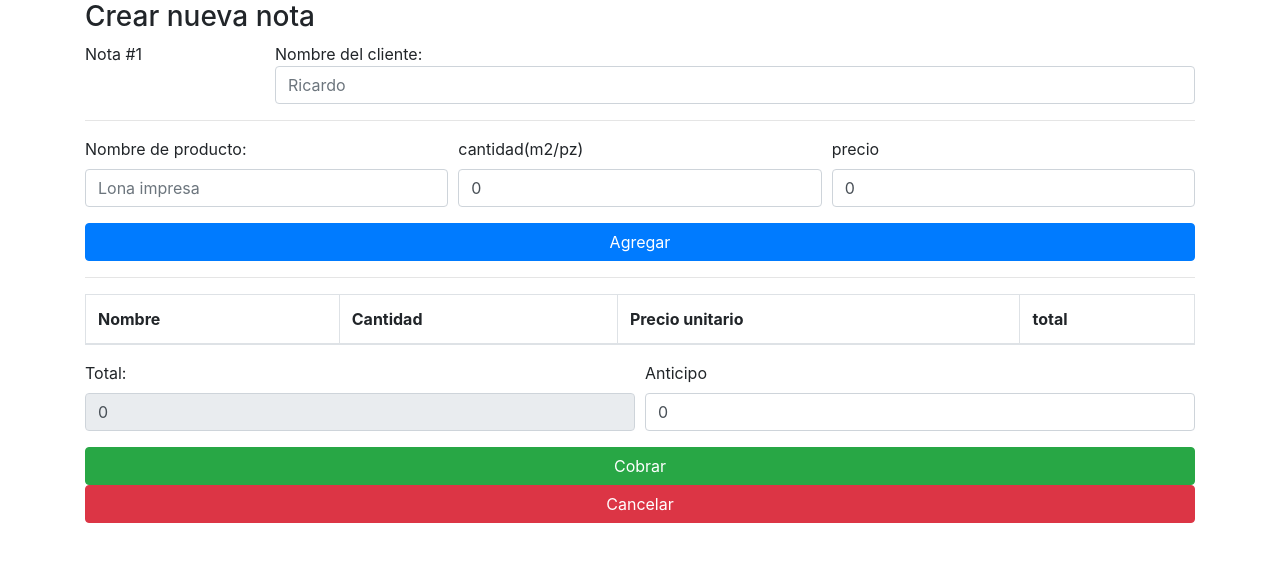
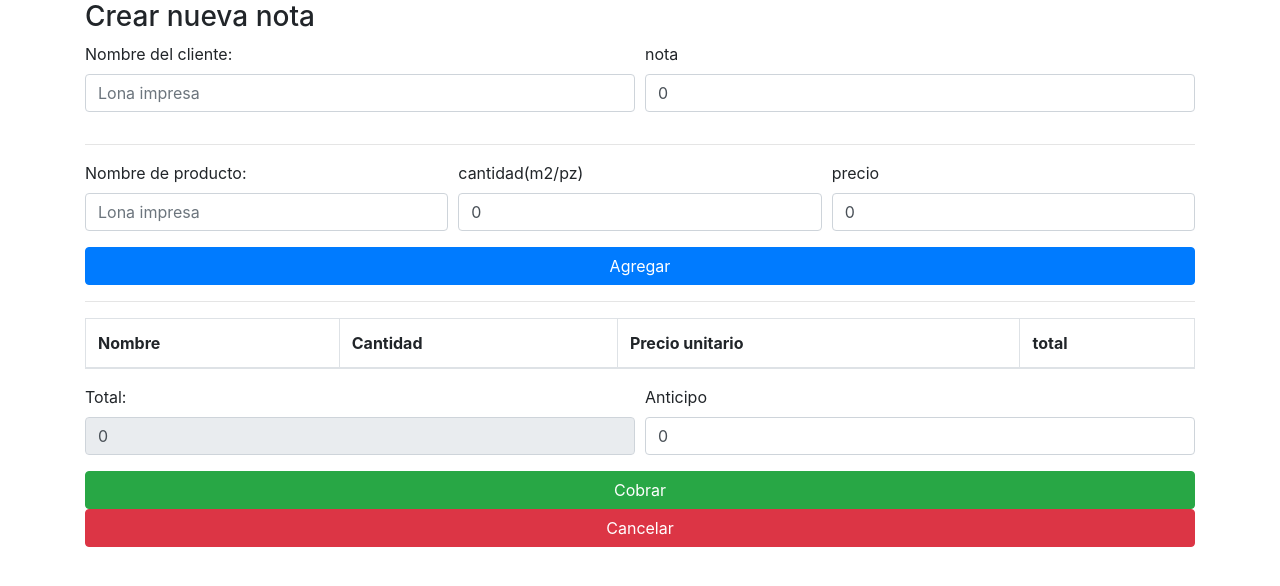
Before and after one commit to ecerami/fastapi_heroku, a React (Create React App) app in the folder app/: page / in a window 1280 px wide. Shown: the top 586 px of the page. Built offline with nearby package versions, Linux system fonts and the light colour scheme.

Commit message:
add input #nota

```diff
--- a/app/src/components/App.js
+++ b/app/src/components/App.js
@@ -40,18 +40,17 @@ const App = () => {
 
   const [numberTicket, setnumberTicket] = useState(0);
 
-  useEffect(() => {
-    console.log("get last ticket");
-    setnumberTicket(1);
-  }, []);
-
   return (
     <Container>
       <h3>Crear nueva nota</h3>
       <Row>
-        <Col md={2}>Nota #{numberTicket}</Col>
         <Col>
-          <SearchClient nombre={nombre} setNombre={setNombre} />
+          <SearchClient
+            nombre={nombre}
+            setNombre={setNombre}
+            setnumber={setnumberTicket}
+            number={numberTicket}
+          />
         </Col>
       </Row>
       <Row>
--- a/app/src/components/SearchClient.js
+++ b/app/src/components/SearchClient.js
@@ -1,16 +1,30 @@
 import React from "react";
-import { Form } from "react-bootstrap";
+import { Form, Col } from "react-bootstrap";
 
-export const SearchClient = ({ nombre, setNombre }) => {
+export const SearchClient = ({ nombre, setNombre, setNumber, number }) => {
   return (
-    <>
-      Nombre del cliente:
-      <Form.Control
-        type="text"
-        placeholder="Ricardo"
-        onChange={(e) => setNombre(e.target.value)}
-        value={nombre}
-      />
-    </>
+    <Form>
+      <Form.Row>
+        <Form.Group as={Col} controlId="formGridEmail">
+          <Form.Label>Nombre del cliente:</Form.Label>
+          <Form.Control
+            type="text"
+            placeholder="Lona impresa"
+            onChange={(e) => setNombre(e.target.value)}
+            value={nombre}
+          />
+        </Form.Group>
+        <Form.Group as={Col} controlId="formGridPassword">
+          <Form.Label>nota</Form.Label>
+          <Form.Control
+            type="number"
+            min="1"
+            step="any"
+            onChange={(e) => setNumber(e.target.value)}
+            value={number}
+          />
+        </Form.Group>
+      </Form.Row>
+    </Form>
   );
 };
```
